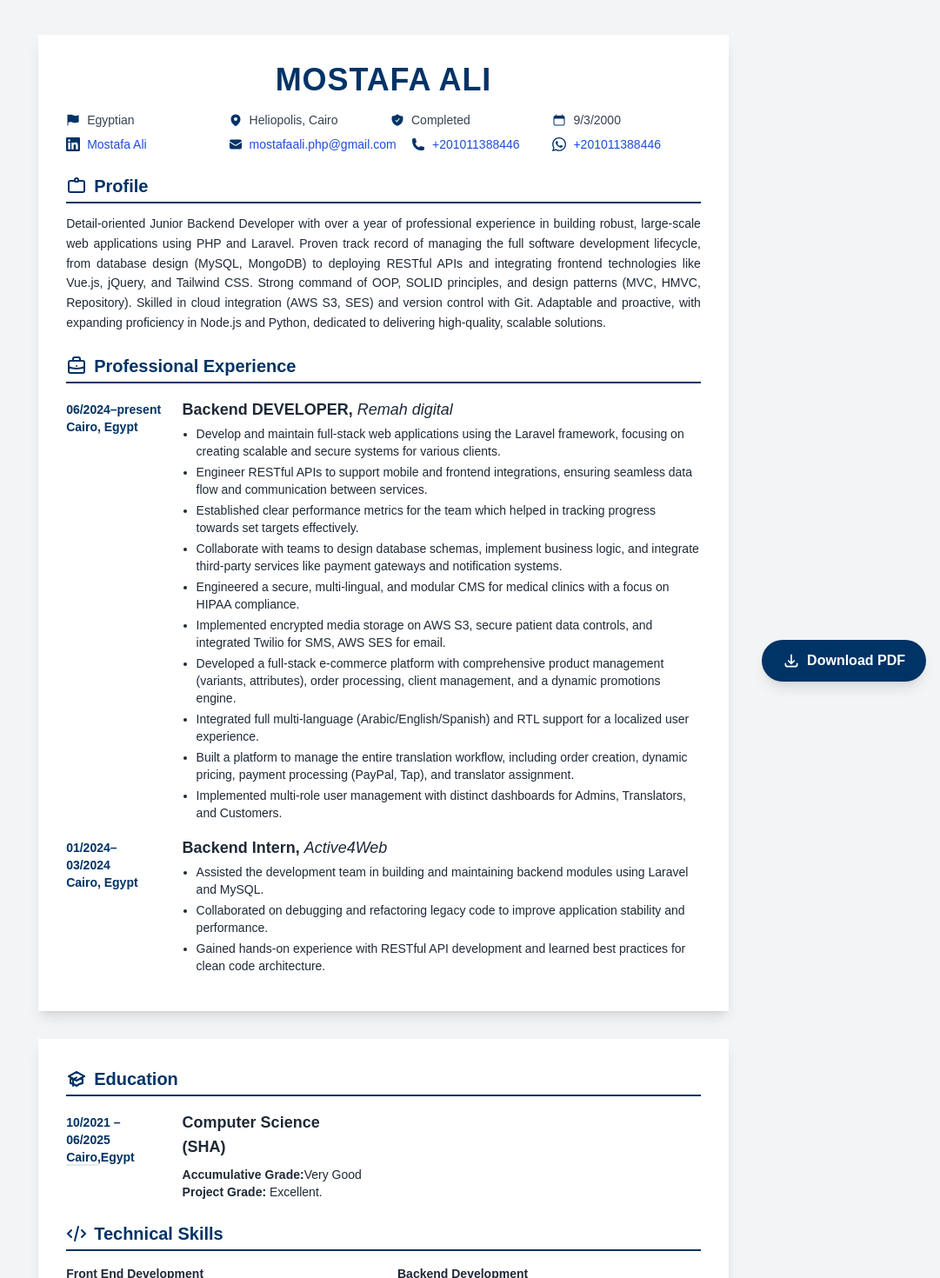
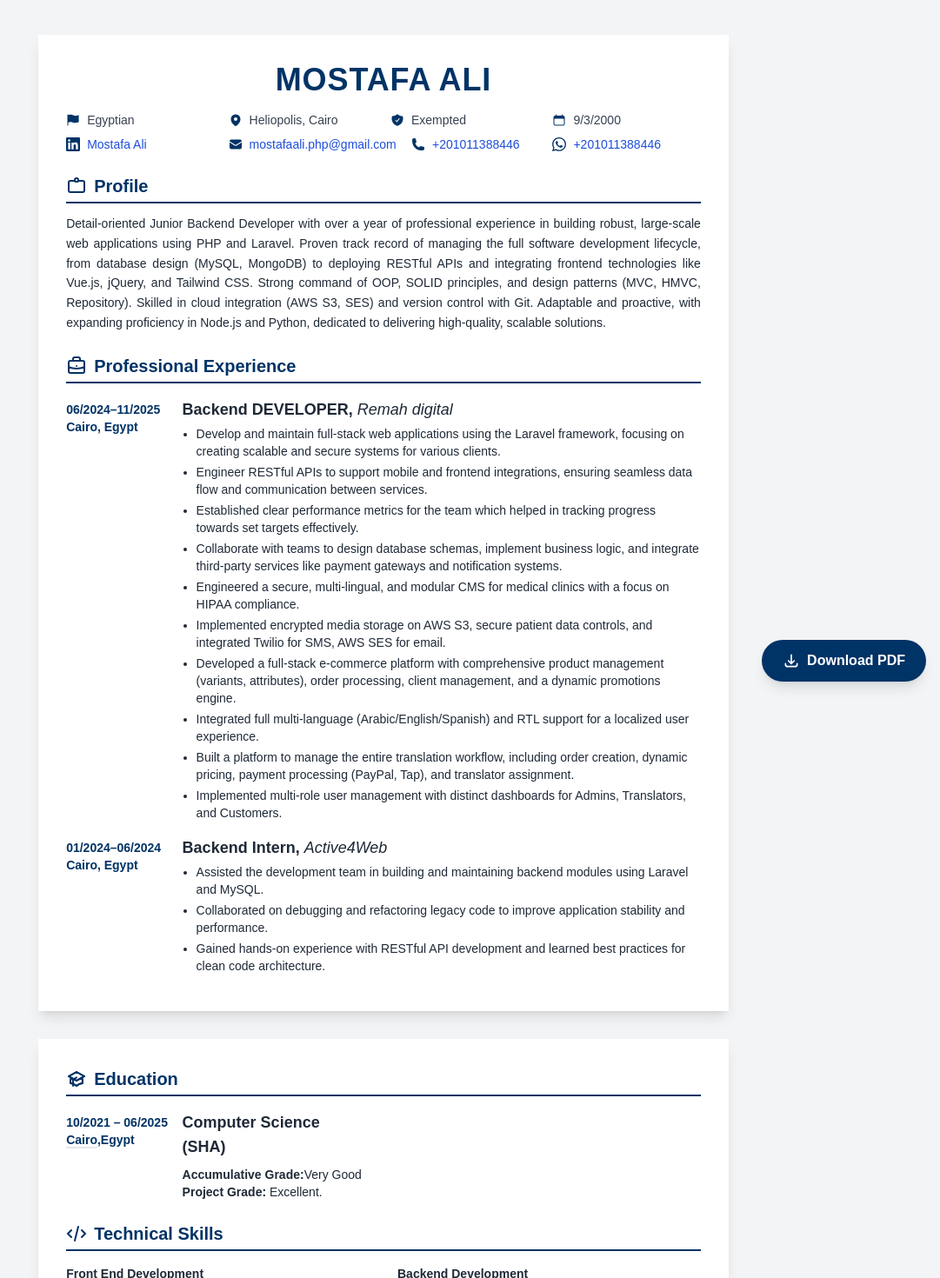
Before and after one commit to Drrrose/Mostafa-Ali-Cv, a Nuxt app: page / in a window 1280 px wide. Shown: the top 1470 px of the page at 87% size, without its empty margins (199-1280 px from the left). Built offline with nearby package versions, Linux system fonts and the light colour scheme.

Commit message:
adjustments

```diff
--- a/app/app.vue
+++ b/app/app.vue
@@ -32,7 +32,7 @@
                     <svg xmlns="http://www.w3.org/2000/svg" class="h-4 w-4 text-primary shrink-0" viewBox="0 0 24 24" fill="currentColor">
                       <path fill-rule="evenodd" d="M12.516 2.17a.75.75 0 00-1.032 0 11.209 11.209 0 01-7.877 3.08.75.75 0 00-.722.515A12.74 12.74 0 002.25 9.75c0 5.942 4.064 10.933 9.563 12.348a.749.749 0 00.374 0c5.499-1.415 9.563-6.406 9.563-12.348 0-1.39-.223-2.73-.635-3.985a.75.75 0 00-.722-.516l-.143.001c-2.996 0-5.717-1.17-7.734-3.08zm3.094 8.016a.75.75 0 10-1.22-.872l-3.236 4.53L9.53 12.22a.75.75 0 00-1.06 1.06l2.25 2.25a.75.75 0 001.14-.094l3.75-5.25z" clip-rule="evenodd" />
                     </svg>
-                    <span>Completed</span>
+                    <span>Exempted</span>
                   </div>
 
                   <!-- DOB -->
@@ -101,7 +101,7 @@
         <!-- Job 1 -->
         <article class="flex flex-col md:flex-row mb-4 print:mb-2">
           <div class="w-full md:w-[15%] text-sm font-semibold text-primary pt-1 md:whitespace-nowrap mb-1 md:mb-0">
-            <p>06/2024–present</p>
+            <p>06/2024–11/2025</p>
             <p class="text-primary">Cairo, Egypt</p>
           </div>
           <div class="w-full md:w-[85%] pl-0 md:pl-6">
@@ -124,8 +124,7 @@
         <!-- Job 2 -->
         <article class="flex flex-col md:flex-row">
            <div class="w-full md:w-[15%] text-sm font-semibold text-primary pt-1 md:whitespace-nowrap mb-1 md:mb-0">
-            <p>01/2024–</p>
-            <p>03/2024</p>
+            <p>01/2024–06/2024</p>
             <p class="text-primary">Cairo, Egypt</p>
           </div>
            <div class="w-full md:w-[85%] pl-0 md:pl-6">
@@ -155,7 +154,7 @@
 
         <article class="flex flex-col md:flex-row mb-4">
           <div class="w-full md:w-[15%] text-sm font-semibold text-primary pt-1 md:whitespace-nowrap mb-1 md:mb-0">
-            <p>10/2021 –</p><p>06/2025</p>
+            <p>10/2021 – 06/2025</p>
             <p><span class="border-b-2 ">Cairo</span>,Egypt</p>
           </div>
           <div class="w-full md:w-[85%] pl-0 md:pl-6">
```
